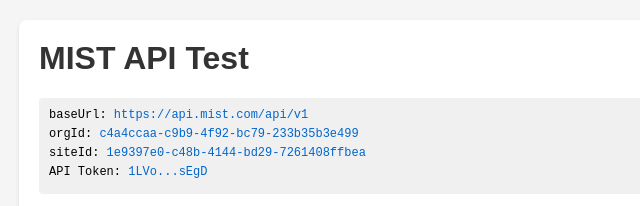
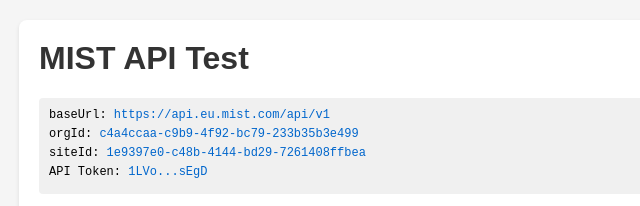
Before and after one commit to lutje002/AP-NICE, a plain HTML site: page index.html in a window 1280 px wide. Shown: the top 206 px of the page, 201-841 px from the left. Drawn offline with Linux system fonts and the light colour scheme.

Commit message:
Update Mist API base URL to EU endpoint

```diff
--- a/index.html
+++ b/index.html
@@ -123,7 +123,7 @@
   <script>
     // MIST API configuratie
     const mistApiConfig = {
-      baseUrl: "https://api.mist.com/api/v1",
+      baseUrl: "https://api.eu.mist.com/api/v1",
       apiToken: "1LVotjirsmjJqpwKIgd6kW7pSkBQDzE8stocCp0F0SJkXqnEBXsOq8vaMEoGJu4C4PVhxARCacqARYUq9r2xB8D6fIdAsEgD",
       orgId: "c4a4ccaa-c9b9-4f92-bc79-233b35b3e499",
       siteId: "1e9397e0-c48b-4144-bd29-7261408ffbea"
```
